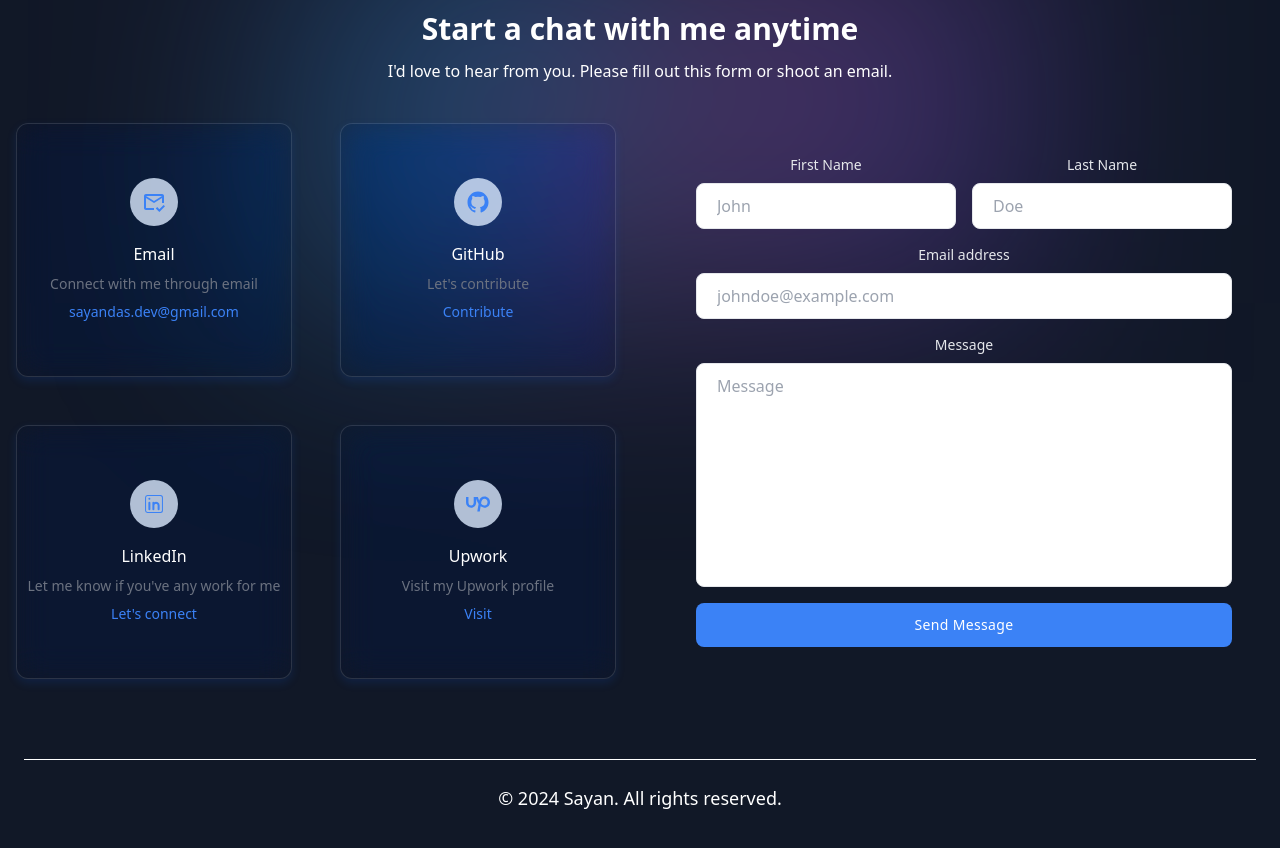
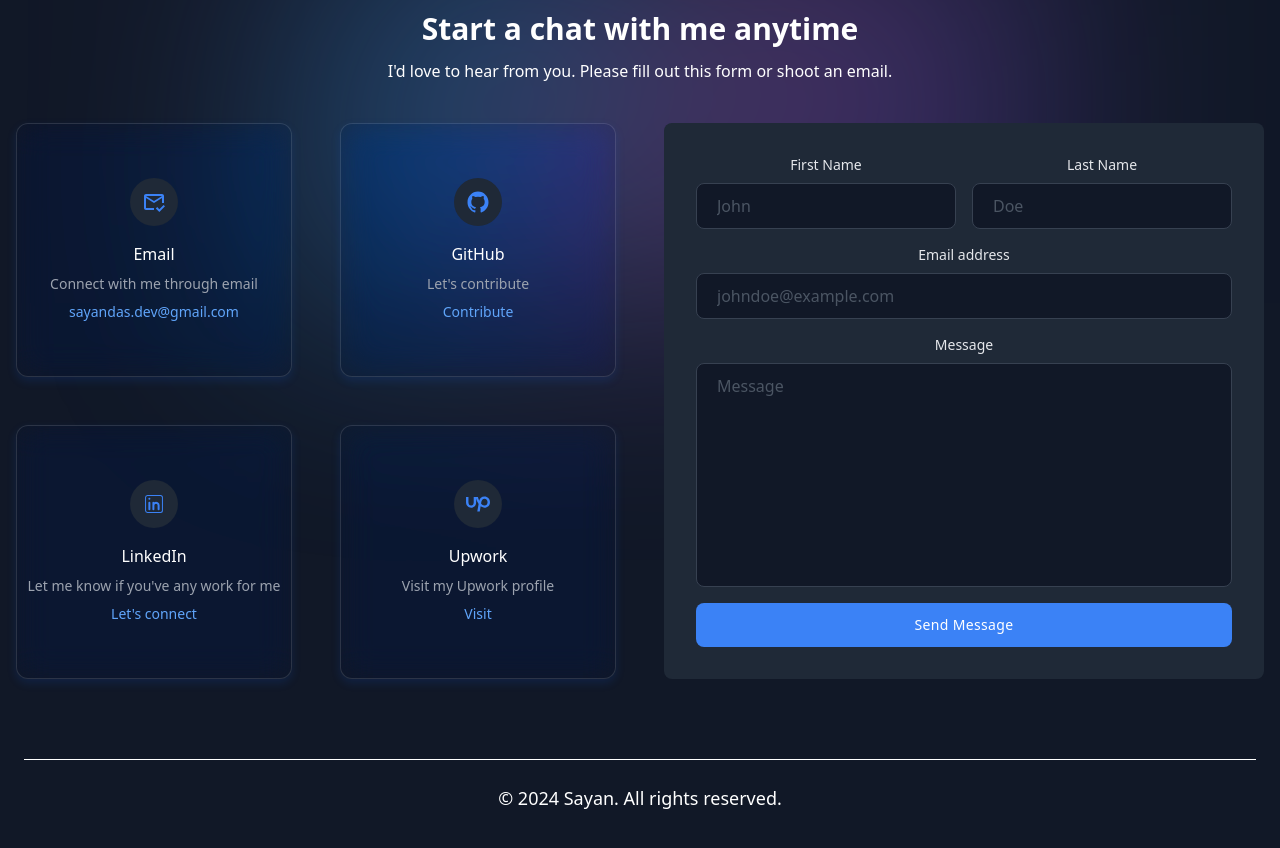
Before and after one commit to itzzzme/portfolio, a React (Vite) app: page / in a window 1280 px wide. Shown: the part 2060-2908 px from the top of the page. Built offline with nearby package versions, Linux system fonts and the light colour scheme.

Commit message:
Update Contact.jsx

```diff
--- a/src/components/Contact.jsx
+++ b/src/components/Contact.jsx
@@ -83,16 +83,16 @@ function Contact() {
                                     border: "1px solid rgba(255, 255, 255, 0.125)",
                                     boxShadow: "rgba(23, 92, 230, 0.15) 0px 4px 10px",
                                 }}>
-                                <span className="inline-block p-3 text-blue-500 rounded-full bg-blue-100/80 dark:bg-gray-800">
+                                <span className="inline-block p-3 text-blue-500 rounded-full bg-gray-800">
                                     {method.icon}
                                 </span>
                                 <h2 className="mt-4 text-base font-medium text-white">{method.title}</h2>
-                                <p className="mt-2 text-sm text-gray-500 dark:text-gray-400">{method.description}</p>
-                                <a href={method.link} target='_blank' rel="noopener noreferrer" className="mt-2 text-sm text-blue-500 dark:text-blue-400">{method.contact}</a>
+                                <p className="mt-2 text-sm  text-gray-400">{method.description}</p>
+                                <a href={method.link} target='_blank' rel="noopener noreferrer" className="mt-2 text-sm text-blue-400">{method.contact}</a>
                             </div>
                         ))}
                     </div>
-                    <div className="p-4 py-6 rounded-lg dark:bg-gray-800 md:p-8 relative z-10">
+                    <div className="p-4 py-6 rounded-lg bg-gray-800 md:p-8 relative z-10">
                         <form ref={form} onSubmit={handleSubmit} className="z-20">
                             <div className="-mx-2 md:items-center md:flex">
                                 <div className="flex-1 px-2">
@@ -102,7 +102,7 @@ function Contact() {
                                         placeholder="John"
                                         name="user_firstname"
                                         required
-                                        className="block w-full px-5 py-2.5 mt-2 text-gray-700 placeholder-gray-400 bg-white border border-gray-200 rounded-lg dark:placeholder-gray-600 dark:bg-gray-900 dark:text-gray-300 dark:border-gray-700 focus:border-blue-400 dark:focus:border-blue-400 focus:ring-blue-400 focus:outline-none focus:ring focus:ring-opacity-40"
+                                        className="block w-full px-5 py-2.5 mt-2 border rounded-lg placeholder-gray-600 bg-gray-900 text-gray-300 border-gray-700  focus:border-blue-400 focus:ring-blue-400 focus:outline-none focus:ring focus:ring-opacity-40"
                                     />
                                 </div>
 
@@ -113,7 +113,7 @@ function Contact() {
                                         placeholder="Doe"
                                         name="user_lastname"
                                         required
-                                        className="block w-full px-5 py-2.5 mt-2 text-gray-700 placeholder-gray-400 bg-white border border-gray-200 rounded-lg dark:placeholder-gray-600 dark:bg-gray-900 dark:text-gray-300 dark:border-gray-700 focus:border-blue-400 dark:focus:border-blue-400 focus:ring-blue-400 focus:outline-none focus:ring focus:ring-opacity-40"
+                                        className="block w-full px-5 py-2.5 mt-2  border rounded-lg placeholder-gray-600 bg-gray-900 text-gray-300 border-gray-700  focus:border-blue-400 focus:ring-blue-400 focus:outline-none focus:ring focus:ring-opacity-40"
                                     />
                                 </div>
                             </div>
@@ -124,7 +124,7 @@ function Contact() {
                                     placeholder="johndoe@example.com"
                                     name="user_email"
                                     required
-                                    className="block w-full px-5 py-2.5 mt-2 text-gray-700 placeholder-gray-400 bg-white border border-gray-200 rounded-lg dark:placeholder-gray-600 dark:bg-gray-900 dark:text-gray-300 dark:border-gray-700 focus:border-blue-400 dark:focus:border-blue-400 focus:ring-blue-400 focus:outline-none focus:ring focus:ring-opacity-40"
+                                    className="block w-full px-5 py-2.5 mt-2  border rounded-lg placeholder-gray-600 bg-gray-900 text-gray-300 border-gray-700  focus:border-blue-400 focus:ring-blue-400 focus:outline-none focus:ring focus:ring-opacity-40"
                                 />
                             </div>
                             <div className="w-full mt-4">
@@ -132,7 +132,7 @@ function Contact() {
                                 <textarea
                                     name="message"
                                     required
-                                    className="block resize-none w-full h-32 px-5 py-2.5 mt-2 text-gray-700 placeholder-gray-400 bg-white border border-gray-200 rounded-lg md:h-56 dark:placeholder-gray-600 dark:bg-gray-900 dark:text-gray-300 dark:border-gray-700 focus:border-blue-400 dark:focus:border-blue-400 focus:ring-blue-400 focus:outline-none focus:ring focus:ring-opacity-40"
+                                    className="block resize-none w-full h-32 px-5 py-2.5 mt-2 border rounded-lg md:h-56 placeholder-gray-600 bg-gray-900 text-gray-300 border-gray-700  focus:border-blue-400 focus:ring-blue-400 focus:outline-none focus:ring focus:ring-opacity-40"
                                     placeholder="Message"
                                 ></textarea>
                             </div>
```
